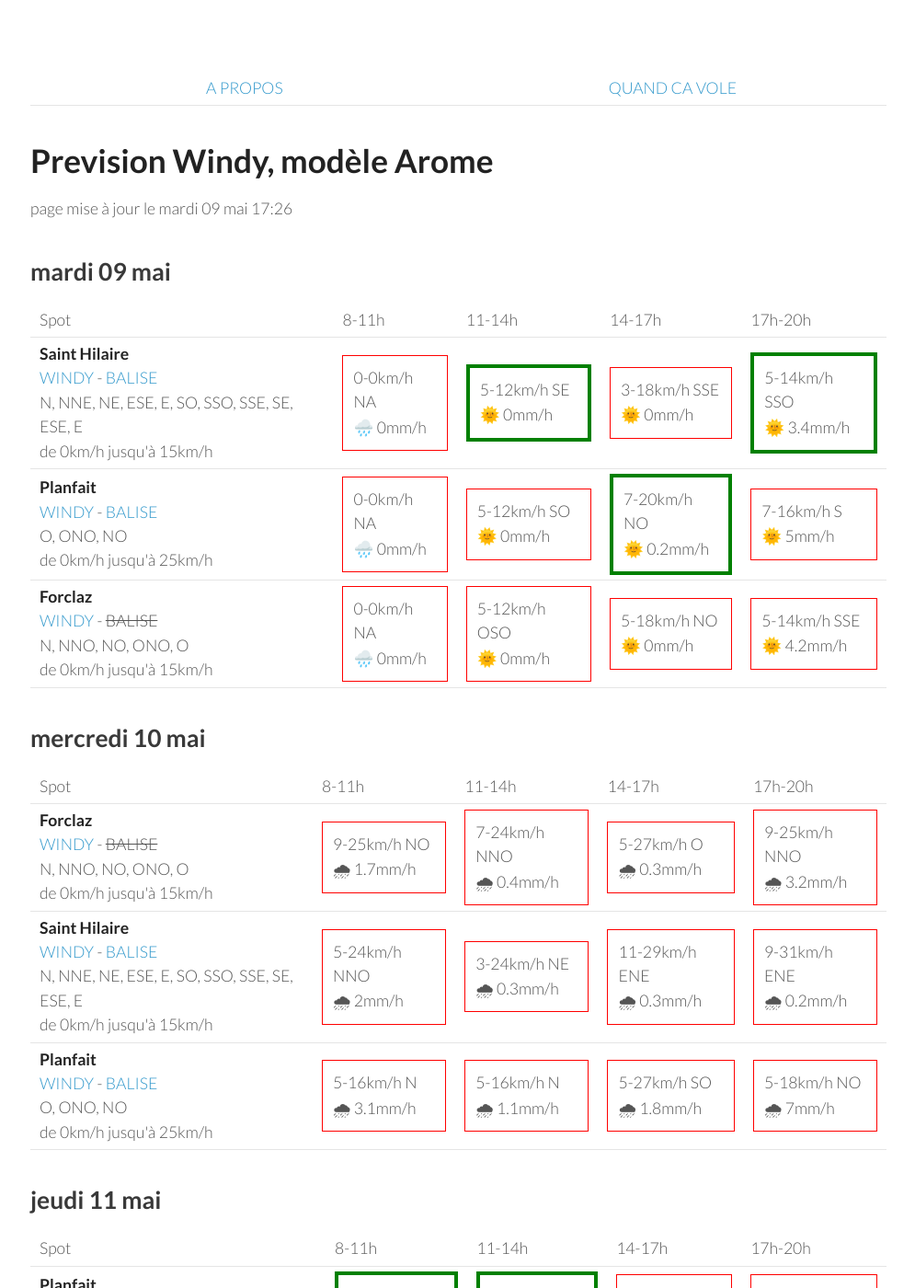
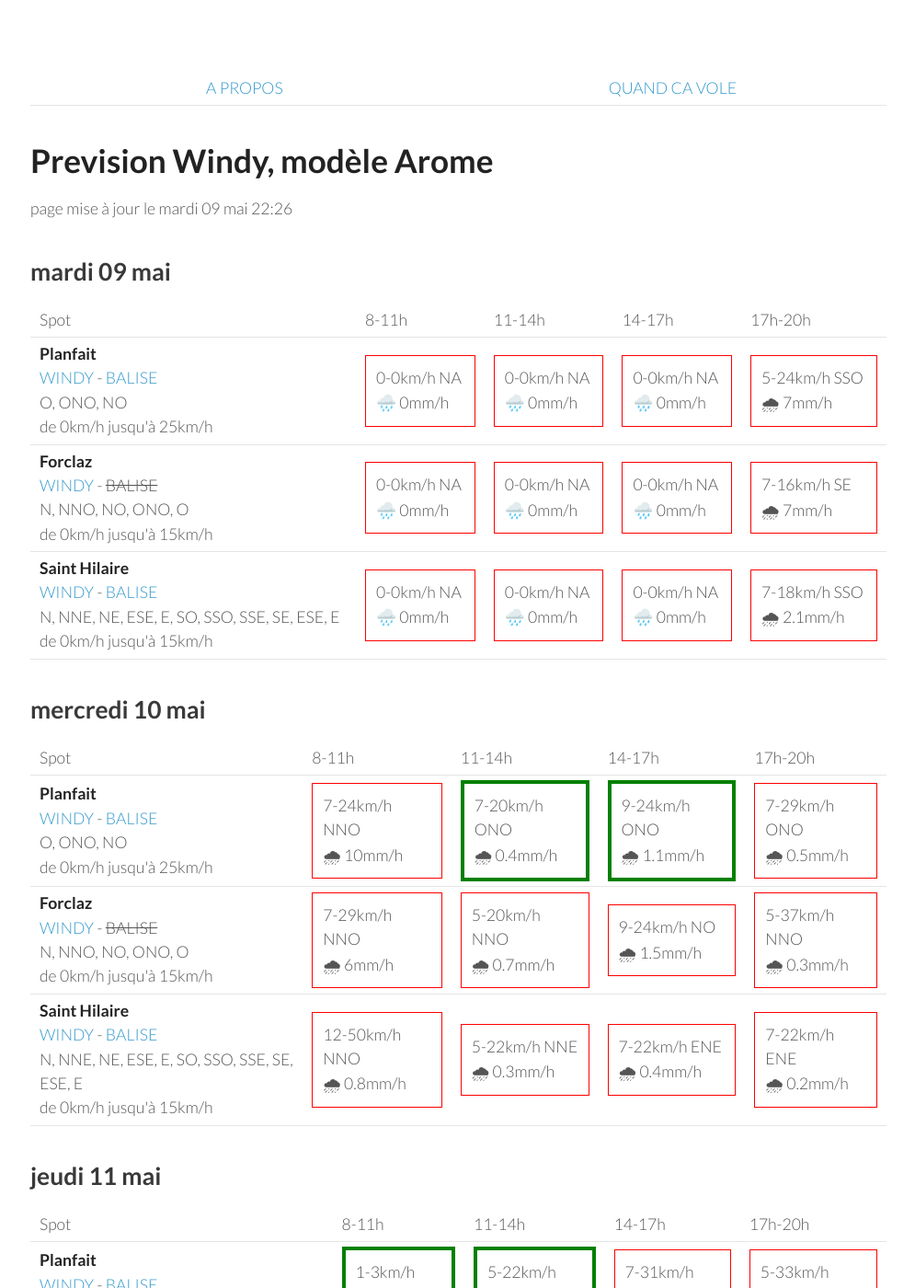
Before and after one commit to parapente-dans-le-nord/parapente-dans-le-nord.github.io, a Jekyll site: the page built from alpes_nord.markdown, in a window 1280 px wide and 1400 px high. Shown: the whole window at 92% size, without its empty margins (25-1020 px from the left). Built offline with Jekyll 4.4.1, drawn with Linux system fonts in a browser that asks for light colours; some of the changed text lies outside the part shown.

Commit message:
update index.markdown

```diff
--- a/alpes_nord.markdown
+++ b/alpes_nord.markdown
@@ -7,7 +7,7 @@ title:  "Tous les spots"
 {: .links}
 
 # Prevision Windy, modèle Arome
-page mise à jour le mardi 09 mai 17:26
+page mise à jour le mardi 09 mai 22:26
 
 ## mardi 09 mai
 
@@ -22,30 +22,30 @@ page mise à jour le mardi 09 mai 17:26
       <td>17h-20h</td>
     </tr>
 <tr>
-        <td><strong>Saint Hilaire</strong><br><a href="https://windy.com/45.307/5.888?45.087,5.889,9,m:eUFagkX">WINDY</a> - <span class=""><a href="http://www.balisemeteo.com/balise.php?idBalise=61">BALISE</a> </span><br> <span class="vent-favorable">N, NNE, NE, ESE, E, SO, SSO, SSE, SE, ESE, E</span><br><span class="force-vent">de 0km/h jusqu'à 15km/h</span> </td>
-
-            <td><div class="not-flyable"><p>0-0km/h NA</p><p>🌧️ 0mm/h</p></div></td>
-            <td><div class="flyable"><p>5-12km/h SE</p><p>🌞 0mm/h</p></div></td>
-            <td><div class="not-flyable"><p>3-18km/h SSE</p><p>🌞 0mm/h</p></div></td>
-            <td><div class="flyable"><p>5-14km/h SSO</p><p>🌞 3.4mm/h</p></div></td>
-
-    </tr>
-<tr>
         <td><strong>Planfait</strong><br><a href="https://windy.com/45.853/6.223?45.415,6.223,8">WINDY</a> - <span class=""><a href="https://www.openwindmap.org/PP496">BALISE</a> </span><br> <span class="vent-favorable">O, ONO, NO</span><br><span class="force-vent">de 0km/h jusqu'à 25km/h</span> </td>
 
             <td><div class="not-flyable"><p>0-0km/h NA</p><p>🌧️ 0mm/h</p></div></td>
-            <td><div class="not-flyable"><p>5-12km/h SO</p><p>🌞 0mm/h</p></div></td>
-            <td><div class="flyable"><p>7-20km/h NO</p><p>🌞 0.2mm/h</p></div></td>
-            <td><div class="not-flyable"><p>7-16km/h S</p><p>🌞 5mm/h</p></div></td>
+            <td><div class="not-flyable"><p>0-0km/h NA</p><p>🌧️ 0mm/h</p></div></td>
+            <td><div class="not-flyable"><p>0-0km/h NA</p><p>🌧️ 0mm/h</p></div></td>
+            <td><div class="not-flyable"><p>5-24km/h SSO</p><p>🌧 7mm/h</p></div></td>
 
     </tr>
 <tr>
         <td><strong>Forclaz</strong><br><a href="https://windy.com/45.814/6.247?45.375,6.246,8,m:eVwaglz">WINDY</a> - <span class="no-balise"> BALISE </span><br> <span class="vent-favorable">N, NNO, NO, ONO, O</span><br><span class="force-vent">de 0km/h jusqu'à 15km/h</span> </td>
 
             <td><div class="not-flyable"><p>0-0km/h NA</p><p>🌧️ 0mm/h</p></div></td>
-            <td><div class="not-flyable"><p>5-12km/h OSO</p><p>🌞 0mm/h</p></div></td>
-            <td><div class="not-flyable"><p>5-18km/h NO</p><p>🌞 0mm/h</p></div></td>
-            <td><div class="not-flyable"><p>5-14km/h SSE</p><p>🌞 4.2mm/h</p></div></td>
+            <td><div class="not-flyable"><p>0-0km/h NA</p><p>🌧️ 0mm/h</p></div></td>
+            <td><div class="not-flyable"><p>0-0km/h NA</p><p>🌧️ 0mm/h</p></div></td>
+            <td><div class="not-flyable"><p>7-16km/h SE</p><p>🌧 7mm/h</p></div></td>
+
+    </tr>
+<tr>
+        <td><strong>Saint Hilaire</strong><br><a href="https://windy.com/45.307/5.888?45.087,5.889,9,m:eUFagkX">WINDY</a> - <span class=""><a href="http://www.balisemeteo.com/balise.php?idBalise=61">BALISE</a> </span><br> <span class="vent-favorable">N, NNE, NE, ESE, E, SO, SSO, SSE, SE, ESE, E</span><br><span class="force-vent">de 0km/h jusqu'à 15km/h</span> </td>
+
+            <td><div class="not-flyable"><p>0-0km/h NA</p><p>🌧️ 0mm/h</p></div></td>
+            <td><div class="not-flyable"><p>0-0km/h NA</p><p>🌧️ 0mm/h</p></div></td>
+            <td><div class="not-flyable"><p>0-0km/h NA</p><p>🌧️ 0mm/h</p></div></td>
+            <td><div class="not-flyable"><p>7-18km/h SSO</p><p>🌧 2.1mm/h</p></div></td>
 
     </tr>
 
@@ -65,32 +65,32 @@ page mise à jour le mardi 09 mai 17:26
       <td>17h-20h</td>
     </tr>
 <tr>
+        <td><strong>Planfait</strong><br><a href="https://windy.com/45.853/6.223?45.415,6.223,8">WINDY</a> - <span class=""><a href="https://www.openwindmap.org/PP496">BALISE</a> </span><br> <span class="vent-favorable">O, ONO, NO</span><br><span class="force-vent">de 0km/h jusqu'à 25km/h</span> </td>
+
+            <td><div class="not-flyable"><p>7-24km/h NNO</p><p>🌧 10mm/h</p></div></td>
+            <td><div class="flyable"><p>7-20km/h ONO</p><p>🌧 0.4mm/h</p></div></td>
+            <td><div class="flyable"><p>9-24km/h ONO</p><p>🌧 1.1mm/h</p></div></td>
+            <td><div class="not-flyable"><p>7-29km/h ONO</p><p>🌧 0.5mm/h</p></div></td>
+
+
+    </tr>
+<tr>
         <td><strong>Forclaz</strong><br><a href="https://windy.com/45.814/6.247?45.375,6.246,8,m:eVwaglz">WINDY</a> - <span class="no-balise"> BALISE </span><br> <span class="vent-favorable">N, NNO, NO, ONO, O</span><br><span class="force-vent">de 0km/h jusqu'à 15km/h</span> </td>
 
-            <td><div class="not-flyable"><p>9-25km/h NO</p><p>🌧 1.7mm/h</p></div></td>
-            <td><div class="not-flyable"><p>7-24km/h NNO</p><p>🌧 0.4mm/h</p></div></td>
-            <td><div class="not-flyable"><p>5-27km/h O</p><p>🌧 0.3mm/h</p></div></td>
-            <td><div class="not-flyable"><p>9-25km/h NNO</p><p>🌧 3.2mm/h</p></div></td>
+            <td><div class="not-flyable"><p>7-29km/h NNO</p><p>🌧 6mm/h</p></div></td>
+            <td><div class="not-flyable"><p>5-20km/h NNO</p><p>🌧 0.7mm/h</p></div></td>
+            <td><div class="not-flyable"><p>9-24km/h NO</p><p>🌧 1.5mm/h</p></div></td>
+            <td><div class="not-flyable"><p>5-37km/h NNO</p><p>🌧 0.3mm/h</p></div></td>
 
 
     </tr>
 <tr>
         <td><strong>Saint Hilaire</strong><br><a href="https://windy.com/45.307/5.888?45.087,5.889,9,m:eUFagkX">WINDY</a> - <span class=""><a href="http://www.balisemeteo.com/balise.php?idBalise=61">BALISE</a> </span><br> <span class="vent-favorable">N, NNE, NE, ESE, E, SO, SSO, SSE, SE, ESE, E</span><br><span class="force-vent">de 0km/h jusqu'à 15km/h</span> </td>
 
-            <td><div class="not-flyable"><p>5-24km/h NNO</p><p>🌧 2mm/h</p></div></td>
-            <td><div class="not-flyable"><p>3-24km/h NE</p><p>🌧 0.3mm/h</p></div></td>
-            <td><div class="not-flyable"><p>11-29km/h ENE</p><p>🌧 0.3mm/h</p></div></td>
-            <td><div class="not-flyable"><p>9-31km/h ENE</p><p>🌧 0.2mm/h</p></div></td>
-
-
-    </tr>
-<tr>
-        <td><strong>Planfait</strong><br><a href="https://windy.com/45.853/6.223?45.415,6.223,8">WINDY</a> - <span class=""><a href="https://www.openwindmap.org/PP496">BALISE</a> </span><br> <span class="vent-favorable">O, ONO, NO</span><br><span class="force-vent">de 0km/h jusqu'à 25km/h</span> </td>
-
-            <td><div class="not-flyable"><p>5-16km/h N</p><p>🌧 3.1mm/h</p></div></td>
-            <td><div class="not-flyable"><p>5-16km/h N</p><p>🌧 1.1mm/h</p></div></td>
-            <td><div class="not-flyable"><p>5-27km/h SO</p><p>🌧 1.8mm/h</p></div></td>
-            <td><div class="not-flyable"><p>5-18km/h NO</p><p>🌧 7mm/h</p></div></td>
+            <td><div class="not-flyable"><p>12-50km/h NNO</p><p>🌧 0.8mm/h</p></div></td>
+            <td><div class="not-flyable"><p>5-22km/h NNE</p><p>🌧 0.3mm/h</p></div></td>
+            <td><div class="not-flyable"><p>7-22km/h ENE</p><p>🌧 0.4mm/h</p></div></td>
+            <td><div class="not-flyable"><p>7-22km/h ENE</p><p>🌧 0.2mm/h</p></div></td>
 
 
     </tr>
@@ -113,30 +113,30 @@ page mise à jour le mardi 09 mai 17:26
 <tr>
         <td><strong>Planfait</strong><br><a href="https://windy.com/45.853/6.223?45.415,6.223,8">WINDY</a> - <span class=""><a href="https://www.openwindmap.org/PP496">BALISE</a> </span><br> <span class="vent-favorable">O, ONO, NO</span><br><span class="force-vent">de 0km/h jusqu'à 25km/h</span> </td>
 
-            <td><div class="flyable"><p>1-9km/h ONO</p><p>🌞 0mm/h</p></div></td>
-            <td><div class="flyable"><p>5-24km/h NO</p><p>🌧 0.3mm/h</p></div></td>
-            <td><div class="not-flyable"><p>7-31km/h NO</p><p>🌧 0.7mm/h</p></div></td>
-            <td><div class="not-flyable"><p>7-37km/h NNO</p><p>🌧 2.8mm/h</p></div></td>
+            <td><div class="flyable"><p>1-3km/h NO</p><p>🌞 0mm/h</p></div></td>
+            <td><div class="flyable"><p>5-22km/h NO</p><p>🌧 1mm/h</p></div></td>
+            <td><div class="not-flyable"><p>7-31km/h NO</p><p>🌧 0.8mm/h</p></div></td>
+            <td><div class="not-flyable"><p>5-33km/h NNO</p><p>🌧 1.9mm/h</p></div></td>
 
 
     </tr>
 <tr>
         <td><strong>Forclaz</strong><br><a href="https://windy.com/45.814/6.247?45.375,6.246,8,m:eVwaglz">WINDY</a> - <span class="no-balise"> BALISE </span><br> <span class="vent-favorable">N, NNO, NO, ONO, O</span><br><span class="force-vent">de 0km/h jusqu'à 15km/h</span> </td>
 
-            <td><div class="flyable"><p>0-9km/h ONO</p><p>🌞 0mm/h</p></div></td>
-            <td><div class="not-flyable"><p>5-25km/h NO</p><p>🌧 0.4mm/h</p></div></td>
-            <td><div class="not-flyable"><p>7-29km/h NO</p><p>🌧 0.8mm/h</p></div></td>
-            <td><div class="not-flyable"><p>7-38km/h NO</p><p>🌧 3.1mm/h</p></div></td>
+            <td><div class="flyable"><p>3-9km/h NO</p><p>🌞 0mm/h</p></div></td>
+            <td><div class="not-flyable"><p>5-22km/h NO</p><p>🌧 0.9mm/h</p></div></td>
+            <td><div class="not-flyable"><p>7-31km/h NO</p><p>🌧 1mm/h</p></div></td>
+            <td><div class="not-flyable"><p>5-33km/h NNO</p><p>🌧 1.8mm/h</p></div></td>
 
 
     </tr>
 <tr>
         <td><strong>Saint Hilaire</strong><br><a href="https://windy.com/45.307/5.888?45.087,5.889,9,m:eUFagkX">WINDY</a> - <span class=""><a href="http://www.balisemeteo.com/balise.php?idBalise=61">BALISE</a> </span><br> <span class="vent-favorable">N, NNE, NE, ESE, E, SO, SSO, SSE, SE, ESE, E</span><br><span class="force-vent">de 0km/h jusqu'à 15km/h</span> </td>
 
-            <td><div class="not-flyable"><p>3-25km/h NE</p><p>🌞 0mm/h</p></div></td>
-            <td><div class="not-flyable"><p>5-38km/h N</p><p>🌧 0.7mm/h</p></div></td>
-            <td><div class="not-flyable"><p>7-40km/h N</p><p>🌧 0.8mm/h</p></div></td>
-            <td><div class="not-flyable"><p>5-40km/h N</p><p>🌧 2.1mm/h</p></div></td>
+            <td><div class="not-flyable"><p>1-7km/h ENE</p><p>🌞 0mm/h</p></div></td>
+            <td><div class="not-flyable"><p>5-37km/h N</p><p>🌧 0.5mm/h</p></div></td>
+            <td><div class="not-flyable"><p>9-46km/h N</p><p>🌧 0.4mm/h</p></div></td>
+            <td><div class="not-flyable"><p>5-44km/h N</p><p>🌧 1.4mm/h</p></div></td>
 
 
     </tr>
@@ -159,30 +159,30 @@ page mise à jour le mardi 09 mai 17:26
 <tr>
         <td><strong>Planfait</strong><br><a href="https://windy.com/45.853/6.223?45.415,6.223,8">WINDY</a> - <span class=""><a href="https://www.openwindmap.org/PP496">BALISE</a> </span><br> <span class="vent-favorable">O, ONO, NO</span><br><span class="force-vent">de 0km/h jusqu'à 25km/h</span> </td>
 
-            <td><div class="flyable"><p>3-12km/h NO</p><p>🌞 0mm/h</p></div></td>
-            <td><div class="flyable"><p>5-22km/h NO</p><p>🌧 0.2mm/h</p></div></td>
-            <td><div class="flyable"><p>5-22km/h NO</p><p>🌧 0.3mm/h</p></div></td>
-            <td><div class="not-flyable"><p>5-27km/h NNO</p><p>🌧 1.6mm/h</p></div></td>
+            <td><div class="flyable"><p>1-12km/h NO</p><p>🌧 1.3mm/h</p></div></td>
+            <td><div class="flyable"><p>3-18km/h ONO</p><p>🌧 0.6mm/h</p></div></td>
+            <td><div class="flyable"><p>5-22km/h NO</p><p>🌧 0.8mm/h</p></div></td>
+            <td><div class="not-flyable"><p>3-33km/h NNO</p><p>🌧 2.5mm/h</p></div></td>
 
 
     </tr>
 <tr>
         <td><strong>Forclaz</strong><br><a href="https://windy.com/45.814/6.247?45.375,6.246,8,m:eVwaglz">WINDY</a> - <span class="no-balise"> BALISE </span><br> <span class="vent-favorable">N, NNO, NO, ONO, O</span><br><span class="force-vent">de 0km/h jusqu'à 15km/h</span> </td>
 
-            <td><div class="flyable"><p>3-12km/h NO</p><p>🌞 0mm/h</p></div></td>
-            <td><div class="not-flyable"><p>5-22km/h ONO</p><p>🌧 0.2mm/h</p></div></td>
-            <td><div class="not-flyable"><p>5-22km/h NO</p><p>🌧 0.3mm/h</p></div></td>
-            <td><div class="not-flyable"><p>5-27km/h NNO</p><p>🌧 0.8mm/h</p></div></td>
+            <td><div class="flyable"><p>3-12km/h NO</p><p>🌧 1.2mm/h</p></div></td>
+            <td><div class="not-flyable"><p>3-18km/h ONO</p><p>🌧 0.5mm/h</p></div></td>
+            <td><div class="not-flyable"><p>5-24km/h ONO</p><p>🌧 1.1mm/h</p></div></td>
+            <td><div class="not-flyable"><p>3-33km/h NNO</p><p>🌧 2.2mm/h</p></div></td>
 
 
     </tr>
 <tr>
         <td><strong>Saint Hilaire</strong><br><a href="https://windy.com/45.307/5.888?45.087,5.889,9,m:eUFagkX">WINDY</a> - <span class=""><a href="http://www.balisemeteo.com/balise.php?idBalise=61">BALISE</a> </span><br> <span class="vent-favorable">N, NNE, NE, ESE, E, SO, SSO, SSE, SE, ESE, E</span><br><span class="force-vent">de 0km/h jusqu'à 15km/h</span> </td>
 
-            <td><div class="not-flyable"><p>5-29km/h NNE</p><p>🌧 0.2mm/h</p></div></td>
-            <td><div class="not-flyable"><p>5-33km/h N</p><p>🌧 0.5mm/h</p></div></td>
-            <td><div class="not-flyable"><p>7-37km/h NNO</p><p>🌧 1mm/h</p></div></td>
-            <td><div class="not-flyable"><p>3-33km/h N</p><p>🌧 2.4mm/h</p></div></td>
+            <td><div class="not-flyable"><p>3-27km/h N</p><p>🌧 0.4mm/h</p></div></td>
+            <td><div class="not-flyable"><p>5-29km/h NNO</p><p>🌧 0.4mm/h</p></div></td>
+            <td><div class="not-flyable"><p>5-33km/h N</p><p>🌧 1.7mm/h</p></div></td>
+            <td><div class="not-flyable"><p>5-33km/h N</p><p>🌧 1.4mm/h</p></div></td>
 
 
     </tr>
@@ -205,30 +205,30 @@ page mise à jour le mardi 09 mai 17:26
 <tr>
         <td><strong>Planfait</strong><br><a href="https://windy.com/45.853/6.223?45.415,6.223,8">WINDY</a> - <span class=""><a href="https://www.openwindmap.org/PP496">BALISE</a> </span><br> <span class="vent-favorable">O, ONO, NO</span><br><span class="force-vent">de 0km/h jusqu'à 25km/h</span> </td>
 
-            <td><div class="not-flyable"><p>1-12km/h ESE</p><p>🌞 0mm/h</p></div></td>
-            <td><div class="flyable"><p>3-18km/h ONO</p><p>🌧 0.3mm/h</p></div></td>
-            <td><div class="not-flyable"><p>7-29km/h NO</p><p>🌧 1.5mm/h</p></div></td>
-            <td><div class="not-flyable"><p>1-31km/h O</p><p>🌧 2.8mm/h</p></div></td>
+            <td><div class="not-flyable"><p>1-11km/h E</p><p>🌧 0.2mm/h</p></div></td>
+            <td><div class="flyable"><p>5-20km/h NO</p><p>🌧 0.4mm/h</p></div></td>
+            <td><div class="not-flyable"><p>7-27km/h NO</p><p>🌧 2.3mm/h</p></div></td>
+            <td><div class="not-flyable"><p>1-27km/h ONO</p><p>🌧 2.1mm/h</p></div></td>
 
 
     </tr>
 <tr>
         <td><strong>Saint Hilaire</strong><br><a href="https://windy.com/45.307/5.888?45.087,5.889,9,m:eUFagkX">WINDY</a> - <span class=""><a href="http://www.balisemeteo.com/balise.php?idBalise=61">BALISE</a> </span><br> <span class="vent-favorable">N, NNE, NE, ESE, E, SO, SSO, SSE, SE, ESE, E</span><br><span class="force-vent">de 0km/h jusqu'à 15km/h</span> </td>
 
-            <td><div class="not-flyable"><p>3-16km/h NNE</p><p>🌞 0mm/h</p></div></td>
-            <td><div class="not-flyable"><p>3-20km/h NO</p><p>🌧 0.6mm/h</p></div></td>
-            <td><div class="not-flyable"><p>1-31km/h NNO</p><p>🌧 1mm/h</p></div></td>
-            <td><div class="not-flyable"><p>1-22km/h NNO</p><p>🌧 7mm/h</p></div></td>
+            <td><div class="not-flyable"><p>3-18km/h NNE</p><p>🌞 0mm/h</p></div></td>
+            <td><div class="not-flyable"><p>3-22km/h NO</p><p>🌧 0.3mm/h</p></div></td>
+            <td><div class="not-flyable"><p>3-25km/h ONO</p><p>🌧 0.8mm/h</p></div></td>
+            <td><div class="not-flyable"><p>1-25km/h NO</p><p>🌧 7mm/h</p></div></td>
 
 
     </tr>
 <tr>
         <td><strong>Forclaz</strong><br><a href="https://windy.com/45.814/6.247?45.375,6.246,8,m:eVwaglz">WINDY</a> - <span class="no-balise"> BALISE </span><br> <span class="vent-favorable">N, NNO, NO, ONO, O</span><br><span class="force-vent">de 0km/h jusqu'à 15km/h</span> </td>
 
-            <td><div class="not-flyable"><p>3-14km/h ESE</p><p>🌞 0mm/h</p></div></td>
-            <td><div class="not-flyable"><p>3-18km/h ONO</p><p>🌧 0.2mm/h</p></div></td>
-            <td><div class="not-flyable"><p>7-31km/h NO</p><p>🌧 0.7mm/h</p></div></td>
-            <td><div class="not-flyable"><p>1-31km/h OSO</p><p>🌧 2.3mm/h</p></div></td>
+            <td><div class="not-flyable"><p>1-12km/h ESE</p><p>🌞 0mm/h</p></div></td>
+            <td><div class="not-flyable"><p>5-20km/h NO</p><p>🌧 0.3mm/h</p></div></td>
+            <td><div class="not-flyable"><p>7-31km/h NO</p><p>🌧 2mm/h</p></div></td>
+            <td><div class="not-flyable"><p>1-29km/h OSO</p><p>🌧 1.9mm/h</p></div></td>
 
 
     </tr>
@@ -251,30 +251,30 @@ page mise à jour le mardi 09 mai 17:26
 <tr>
         <td><strong>Planfait</strong><br><a href="https://windy.com/45.853/6.223?45.415,6.223,8">WINDY</a> - <span class=""><a href="https://www.openwindmap.org/PP496">BALISE</a> </span><br> <span class="vent-favorable">O, ONO, NO</span><br><span class="force-vent">de 0km/h jusqu'à 25km/h</span> </td>
 
-            <td><div class="not-flyable"><p>1-9km/h SSE</p><p>🌞 0mm/h</p></div></td>
-            <td><div class="flyable"><p>5-20km/h ONO</p><p>🌧 0.6mm/h</p></div></td>
-            <td><div class="flyable"><p>5-25km/h ONO</p><p>🌧 2mm/h</p></div></td>
-            <td><div class="not-flyable"><p>5-29km/h NO</p><p>🌧 4mm/h</p></div></td>
+            <td><div class="not-flyable"><p>1-12km/h E</p><p>🌧 0.6mm/h</p></div></td>
+            <td><div class="flyable"><p>5-24km/h ONO</p><p>🌧 0.7mm/h</p></div></td>
+            <td><div class="not-flyable"><p>7-29km/h NO</p><p>🌧 4mm/h</p></div></td>
+            <td><div class="not-flyable"><p>7-31km/h ONO</p><p>🌧 2.3mm/h</p></div></td>
 
 
     </tr>
 <tr>
         <td><strong>Saint Hilaire</strong><br><a href="https://windy.com/45.307/5.888?45.087,5.889,9,m:eUFagkX">WINDY</a> - <span class=""><a href="http://www.balisemeteo.com/balise.php?idBalise=61">BALISE</a> </span><br> <span class="vent-favorable">N, NNE, NE, ESE, E, SO, SSO, SSE, SE, ESE, E</span><br><span class="force-vent">de 0km/h jusqu'à 15km/h</span> </td>
 
-            <td><div class="not-flyable"><p>1-18km/h NNE</p><p>🌧 0.7mm/h</p></div></td>
-            <td><div class="not-flyable"><p>3-22km/h NO</p><p>🌧 0.2mm/h</p></div></td>
-            <td><div class="not-flyable"><p>3-27km/h ONO</p><p>🌧 6mm/h</p></div></td>
-            <td><div class="not-flyable"><p>1-27km/h NNO</p><p>🌧 7mm/h</p></div></td>
+            <td><div class="not-flyable"><p>3-22km/h NNE</p><p>🌧 0.3mm/h</p></div></td>
+            <td><div class="not-flyable"><p>5-31km/h N</p><p>🌧 0.3mm/h</p></div></td>
+            <td><div class="not-flyable"><p>5-38km/h NNO</p><p>🌧 3.5mm/h</p></div></td>
+            <td><div class="not-flyable"><p>3-35km/h N</p><p>🌧 3.9mm/h</p></div></td>
 
 
     </tr>
 <tr>
         <td><strong>Forclaz</strong><br><a href="https://windy.com/45.814/6.247?45.375,6.246,8,m:eVwaglz">WINDY</a> - <span class="no-balise"> BALISE </span><br> <span class="vent-favorable">N, NNO, NO, ONO, O</span><br><span class="force-vent">de 0km/h jusqu'à 15km/h</span> </td>
 
-            <td><div class="not-flyable"><p>1-9km/h SE</p><p>🌞 0mm/h</p></div></td>
-            <td><div class="not-flyable"><p>5-20km/h ONO</p><p>🌧 0.4mm/h</p></div></td>
-            <td><div class="not-flyable"><p>5-27km/h ONO</p><p>🌧 1.4mm/h</p></div></td>
-            <td><div class="not-flyable"><p>3-31km/h NO</p><p>🌧 4.4mm/h</p></div></td>
+            <td><div class="not-flyable"><p>3-14km/h ESE</p><p>🌧 0.5mm/h</p></div></td>
+            <td><div class="not-flyable"><p>5-24km/h ONO</p><p>🌧 0.7mm/h</p></div></td>
+            <td><div class="not-flyable"><p>5-29km/h ONO</p><p>🌧 4.3mm/h</p></div></td>
+            <td><div class="not-flyable"><p>5-31km/h O</p><p>🌧 2.3mm/h</p></div></td>
 
 
     </tr>
```
